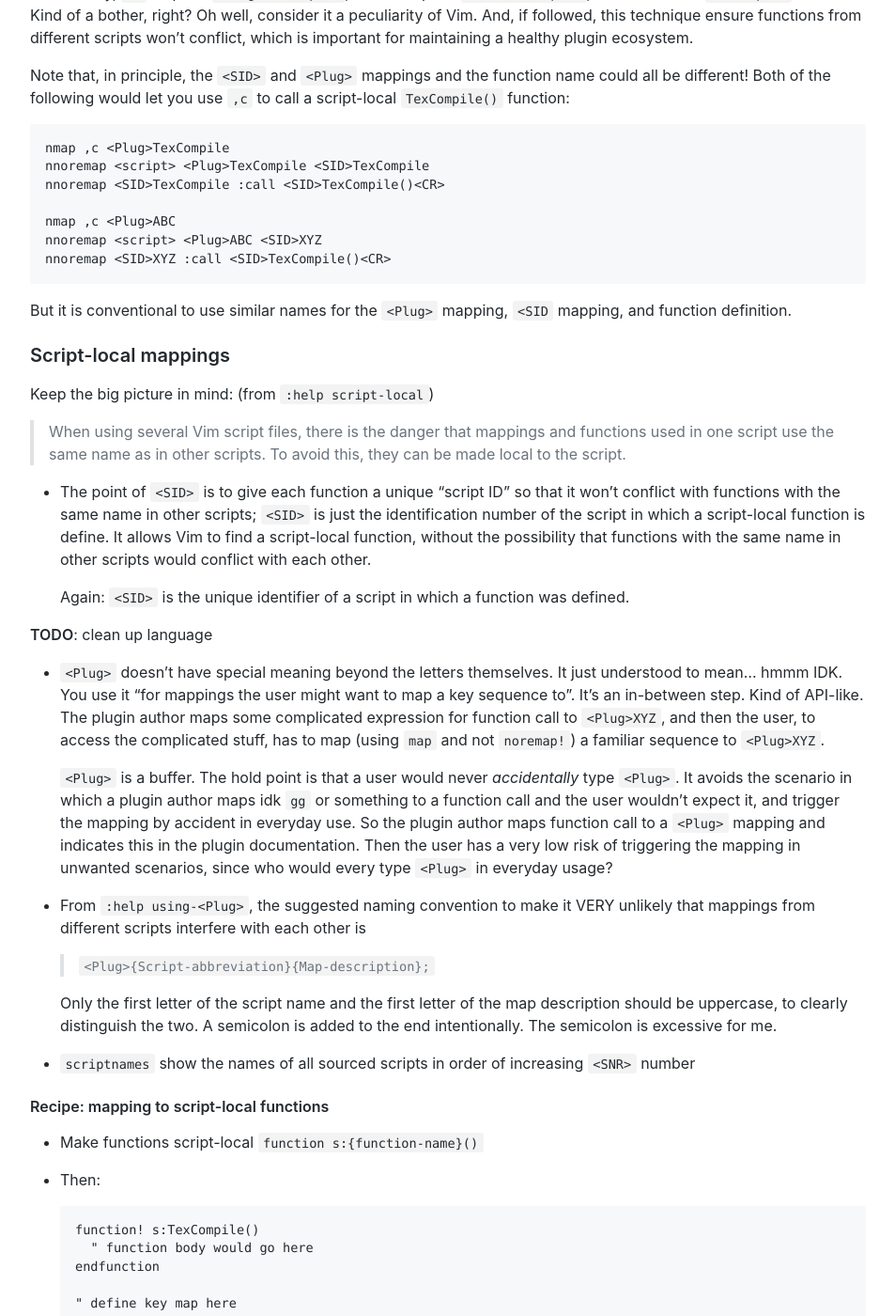
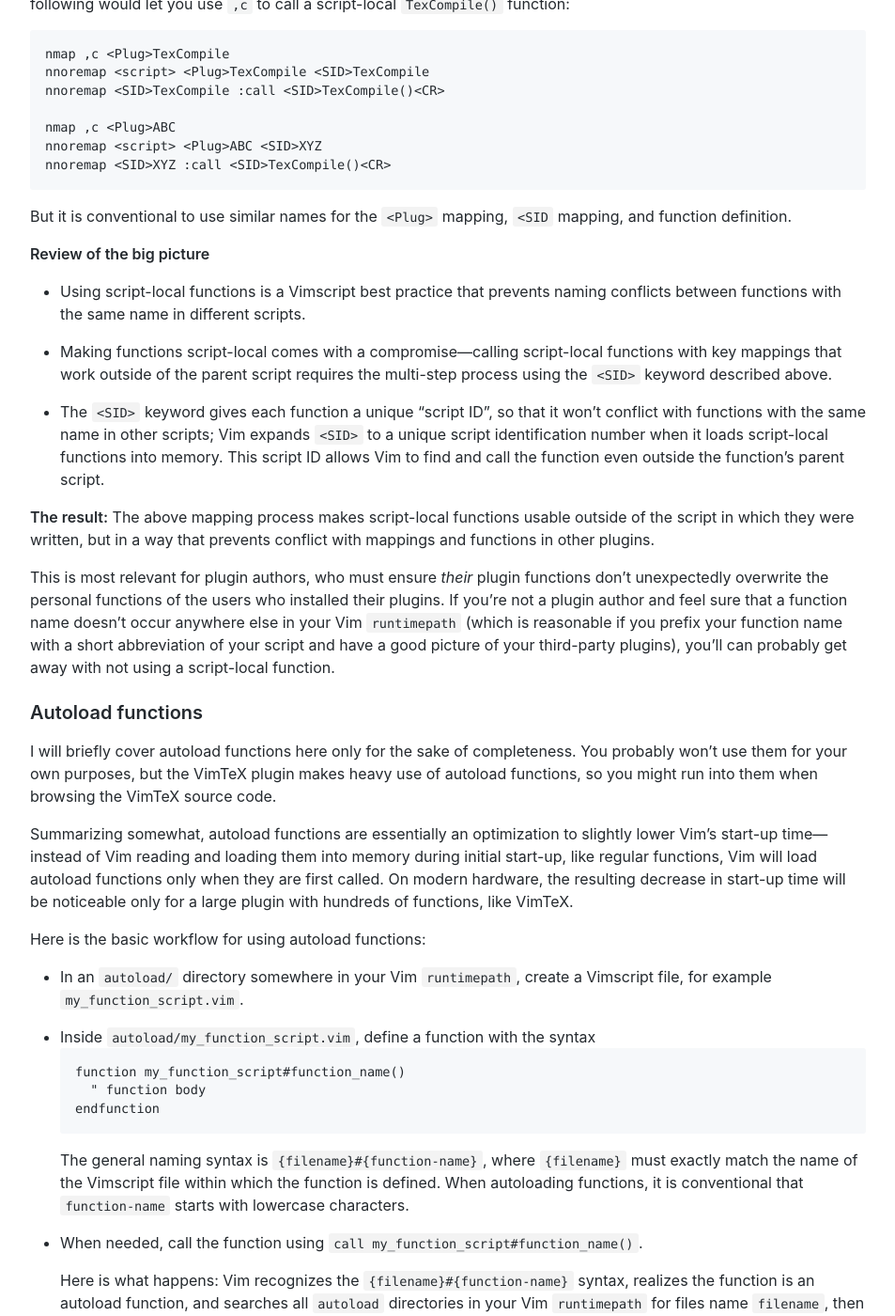
Before and after one commit to ejmastnak/ejmastnak.github.io, a Jekyll site: the page built from tutorials/vim-latex/vimscript.md, in a window 1280 px wide and 1400 px high, scrolled down 13325 px. Shown: the whole window at 94% size, without its empty margins (163-1116 px from the left). Built offline with Jekyll 4.4.1, drawn with Linux system fonts in a browser that asks for light colours; some of the changed text lies outside the part shown.

Commit message:
Clean up duplicate script-local function content
Context: When brainstorming the article, I had written content about
script-local functions and mappings that call them in both the function
and key mapping sections. This commit removes duplicate content and
cleans up the content I chose to keep.

````diff
--- a/tutorials/vim-latex/vimscript.md
+++ b/tutorials/vim-latex/vimscript.md
@@ -33,9 +33,6 @@ This article provides a theoretical background for use of Vimscript in filetype-
     * [Scope of script-local functions](#scope-of-script-local-functions)
     * [Why use script-local functions?](#why-use-script-local-functions)
     * [Calling script-local functions using SID key mappings](#calling-script-local-functions-using-sid-key-mappings)
-  * [Script-local mappings](#script-local-mappings)
-    * [Recipe: mapping to script-local functions](#recipe-mapping-to-script-local-functions)
-    * [Understanding what could go wrong if you don't follow best practices](#understanding-what-could-go-wrong-if-you-dont-follow-best-practices)
   * [Autoload functions](#autoload-functions)
 
 <!-- vim-markdown-toc -->
@@ -432,28 +429,26 @@ Here is what the documentation at `:help local-function` has to say:
 One would overwrite the other, leading to confusion.
 Meanwhile, if the scripts both used `function s:SomeFunctionName`, no problems would occur because the functions are script-local.
 
-Lesson: using script-local functions avoids name conflict with functions in other scripts.
-Although the risk of name overlap is often small, I will focus on script-local functions in this article.
+**Lesson:** using script-local functions prevents name conflicts with functions in other scripts.
 
-Note that using script-local functions is not a hard and fast rule.
-If you don't want to go through the bother of script-local functions and are certain your function names won't conflict with other scripts or plugins---especially if you don't intend to distribute your plugin to others---you don't need to make every function script-local.
+**But keep in mind:** If you are not a plugin author who will distribute your Vimscript to other users, the risk of name overlap is often small, and you may decide that using script local functions is more bother than it is worth.
+If you are certain your function names won't conflict with other scripts or plugins---especially if you don't intend to distribute your plugin to others---you don't need to make every function script-local.
 Even well-known filetype plugins from reputable authors can include global functions, such as `MarkdownFold` and `MarkdownFoldText` in Tim Pope's [`vim-markdown`](https://github.com/tpope/vim-markdown), and everything works just fine.
 
+In any case, if you do follow best practices and use script-local functions, here is how to call the functions with key mappings outside of the script in which the functions were defined.
+
 #### Calling script-local functions using SID key mappings
-In Vimscript, defining key mappings that call script-local functions is a three-step process:
-1. Map the key combination you will actually use to call the function to a `<Plug>` mapping.
+In Vimscript, defining key mappings that call script-local functions is a multi-step process:
+1. Pick a short, convenient key combination you will actually use to call the function.
+1. Map the shortcut key combination to a `<Plug>` mapping.
 1. Map the `<Plug>` mapping to a `<SID>` (script ID) mapping.
 1. Use the `<SID>` mapping to call the function.
 
-The goal here is to make script-local functions usable outside of the script in which they were written, but in a way that prevents conflict with mappings and functions in other plugins.
-Vim makes this possible with the `<SID>` keyword, which stands for script ID and uniquely identifies the script in which a script-local function was originally defined.
-
-Following is a concrete example of this three-step process, adapted from the official documentation;
-you can see the original source in the `PIECES` section of `:help write-plugin`.
-Suppose you wanted to use the key sequence `,c` in normal mode to call a script-local function called `TexCompile` defined in, say, `ftplugin/tex.vim`.
+<!-- adapted from the official documentation; you can see the original source in the `PIECES` section of `:help write-plugin`. -->
+Following is a concrete example of this multi-step process: we will define a script-local plugin called `s:TexCompile()` in the file `ftplugin/tex.vim`, and use the short key sequence `,c` in normal mode to call this function in all Vim buffers with the `tex` filetype.
 Here is the code that would achieve this:
   ```vim
-  " In the file ftplugin/tex.vim (for example), define...
+  " In the file ftplugin/tex.vim (for instance)...
 
   function! s:TexCompile()
     " implement compilation functionality here
@@ -465,21 +460,21 @@ Here is the code that would achieve this:
   nnoremap <SID>TexCompile :call <SID>TexCompile()<CR>
   ```
   You could then use `,c` in normal mode to call the `s:TexCompile` function from *any* file with the `tex` filetype.
+  (You could off course replace `,c` with whatever shortcut you wanted.)
 
 Here's an explanation of what the above Vimscript does:
-- `nmap ,c <Plug>TexCompile` maps the key combination `,c` to the literal string `<Plug>TexCompile` (in normal mode because of `nmap`).
-  Appending `<Plug>` is conventional in this context, but note that `<Plug>` is simply a string of characters just like `TexCompile`.
+- `nmap ,c <Plug>TexCompile` maps the shortcut `,c` to the string `<Plug>TexCompile` (in normal mode because of `nmap`) using a `<Plug>` mapping, which was described earlier in this article in the section [Plug mappings](#plug-mappings).
 
 - `nnoremap <script> <Plug>TexCompile <SID>TexCompile` maps the string `<Plug>TexCompile` to `<SID>Compile`.
 
-- The final line maps `<SID>Compile` to the command `:call <SID>TexCompile()<CR>`, which calls the `TexCompile()` function (`<CR>` represents the enter key).
+- The final line maps `<SID>Compile` to the command `:call <SID>TexCompile()<CR>`, which calls the `s:TexCompile()` function (`<CR>` represents the enter key).
   Using `<SID>` before the function name, as in `<SID>TexCompile()`, allows Vim to identify the script ID of the script the function was originally defined in, which makes it possible for Vim to find and execute the function even when the mapping the calls it is used outside the original script.
   You can read more about this admittedly convoluted process at `:help <SID>`.
 
-  It's important that `nmap ,c <Plug>TexCompile` uses `nmap` and not `nnoremap`, since it is *intended* that `<Plug>TexCompile` maps to `<SID>Compile`.
-  Using `noremap ,c <Plug>TexCompile` (instead of `nmap`) would make `,c` the equivalent of literally typing the key sequence `<Plug>TexCompile`.
+  It's important that `nmap ,c <Plug>TexCompile` uses `nmap` and not `nnoremap`, since it is *intended* that `<Plug>TexCompile` remaps to `<SID>Compile`.
+  Using `noremap ,c <Plug>TexCompile` (instead of `nmap`) would make `,c` the equivalent of literally typing the key sequence `<Plug>TexCompile` in normal mode.
 
-In summary, `,c` maps to `<Plug>TexCompile`, which maps to `<SID>TexCompile`, which calls the `TexCompile` function.
+In summary, `,c` maps to `<Plug>TexCompile`, which maps to `<SID>TexCompile`, which calls the `s:TexCompile()` function.
 Kind of a bother, right? Oh well, consider it a peculiarity of Vim.
 And, if followed, this technique ensure functions from different scripts won't conflict, which is important for maintaining a healthy plugin ecosystem.
 
@@ -495,97 +490,23 @@ nnoremap <SID>XYZ :call <SID>TexCompile()<CR>
 ```
 But it is conventional to use similar names for the `<Plug>` mapping, `<SID` mapping, and function definition.
 
-### Script-local mappings
-Keep the big picture in mind: (from `:help script-local`)
+**Review of the big picture**
 
-> When using several Vim script files, there is the danger that mappings and functions used in one script use the same name as in other scripts.
-> To avoid this, they can be made local to the script.
+- Using script-local functions is a Vimscript best practice that prevents naming conflicts between functions with the same name in different scripts.
 
-- The point of `<SID>` is to give each function a unique "script ID" so that it won't conflict with functions with the same name in other scripts; `<SID>` is just the identification number of the script in which a script-local function is define.
-  It allows Vim to find a script-local function, without the possibility that functions with the same name in other scripts would conflict with each other.
+- Making functions script-local comes with a compromise---calling script-local functions with key mappings that work outside of the parent script requires the multi-step process using the `<SID>` keyword described above.
 
-  Again: `<SID>` is the unique identifier of a script in which a function was defined.
+- The `<SID>` keyword gives each function a unique "script ID", so that it won't conflict with functions with the same name in other scripts;
+  Vim expands `<SID>` to a unique script identification number when it loads script-local functions into memory.
+  This script ID allows Vim to find and call the function even outside the function's parent script.
 
-**TODO**: clean up language
-- `<Plug>` doesn't have special meaning beyond the letters themselves.
-  It just understood to mean... hmmm IDK.
-  You use it "for mappings the user might want to map a key sequence to".
-  It's an in-between step.
-  Kind of API-like.
-  The plugin author maps some complicated expression for function call to `<Plug>XYZ`, and then the user, to access the complicated stuff, has to map (using `map` and not `noremap!`) a familiar sequence to `<Plug>XYZ`.
+**The result:** The above mapping process makes script-local functions usable outside of the script in which they were written, but in a way that prevents conflict with mappings and functions in other plugins.
 
-  `<Plug>` is a buffer.
-  The hold point is that a user would never *accidentally* type `<Plug>`.
-  It avoids the scenario in which a plugin author maps idk `gg` or something to a function call and the user wouldn't expect it, and trigger the mapping by accident in everyday use.
-  So the plugin author maps function call to a `<Plug>` mapping and indicates this in the plugin documentation.
-  Then the user has a very low risk of triggering the mapping in unwanted scenarios, since who would every type `<Plug>` in everyday usage?
-
-- From `:help using-<Plug>`, the suggested naming convention to make it VERY unlikely that mappings from different scripts interfere with each other is
-
-  > `<Plug>{Script-abbreviation}{Map-description};`
-
-  Only the first letter of the script name and the first letter of the map description should be uppercase, to clearly distinguish the two.
-  A semicolon is added to the end intentionally.
-  The semicolon is excessive for me.
-
-- `scriptnames` show the names of all sourced scripts in order of increasing `<SNR>` number
-
-#### Recipe: mapping to script-local functions
-- Make functions script-local `function s:{function-name}()`
-
-- Then:
-  ```vim
-  function! s:TexCompile()
-    " function body would go here
-  endfunction
-
-  " define key map here
-  nmap <leader>c <Plug>TexCompile
-  nnoremap <script> <Plug>TexCompile <SID>TexCompile
-  nnoremap <SID>TexCompile :call <SID>TexCompile()<CR>
-  ```
-  (To fully understand what is happens, you should understand the general difference between `map` and `noremap`.)
-
-  Note the use of:
-  - `nmap` in `nmap <leader>c <Plug>TexCompile`, since we want to remap `<leader>c` to `<Plug>TexCompile` (we want `<leader>c` to trigger the same thing that `<Plug>TexCompile` is mapped to one line below.)
-
-
-  - `nnoremap <script>` in `<nnoremap> <script> <Plug>TexCompile <SID>TexCompile`.
-
-    First what this does: `noremap <script> {lhs} <SID>{rhs}` will only remap `<SID>{rhs}` to mappings defined in the script with script ID `<SID>`.
-
-    Using `noremap <script>` really means "use `remap` if the mapping's RHS occurs in the script with script ID `<SID>`, and use `noremap` otherwise".
-
-    This is a peculiarity of the `<script>` keyword and is described in `:map-script`, if not in perfectly clear language.
-
-  - `nnoremap` in `nnoremap <SID>TexCompile :call <SID>TexCompile()<CR>`.
-    This ensures the mapping's RHS, i.e. `:call <SID>TexCompile()<CR>`, is executed verbatim.
-
-#### Understanding what could go wrong if you don't follow best practices
-It helps to understand the consequences (which often aren't terribly severe), so you can make an informed decision for yourself.
-Often, regular users writing plugins for themselves won't find compelling reasons to take all of the safety measures listed above, because the extra bother outweights the potential benefits.
-
-- If you don't use `<unique>` with mappings, any existing mapping with the same `{lhs}` will be overwritten.
-  If you do use `<unique>`, the new mapping will fail with an error message, so that you can debug the problem.
-
-  If writing mappings for your own use that you know you want to be the way they are, there is no compelling reason to use use `<unique>`.
-  You would use `<unique>` as a plugin author to prevent the possibility that users of your plugin, who won't be looking at its source code, won't have their mappings overwritten.
-
-  I rarely see `<unique>` out in the wild, although you can find it in Tim Pope's `vim-fugitive` in `autoload/fugitive.vim`
-
-- If you don't use `<SID>`, there is a possibility that functions with the same name, but defined in different scripts, will conflict.
-  One will end up overwriting the other and you will get confusing results.
-
-  Again, this is relevant more for plugin authors than for users.
-  If you're sure a function name doesn't occur anywhere else in your Vim directory (which is reasonable if you prefix your function name with a short abbreviation of your script and have your external plugins under control), you'll be fine not using `<SID>`
-
-  `<SID>`: ensures multiple instances of the same function name in different scripts don't conflict
-
-- `<Plug>`: ensures multiple instances of a mapping LHS in different scripts don't conflict.
-
+This is most relevant for plugin authors, who must ensure *their* plugin functions don't unexpectedly overwrite the personal functions of the users who installed their plugins.
+If you're not a plugin author and feel sure that a function name doesn't occur anywhere else in your Vim `runtimepath` (which is reasonable if you prefix your function name with a short abbreviation of your script and have a good picture of your third-party plugins), you'll can probably get away with not using a script-local function.
 
 ### Autoload functions
-I briefly cover autoload functions here only for the sake of completeness.
+I will briefly cover autoload functions here only for the sake of completeness.
 You probably won't use them for your own purposes, but the VimTeX plugin makes heavy use of autoload functions, so you might run into them when browsing the VimTeX source code.
 
 Summarizing somewhat, autoload functions are essentially an optimization to slightly lower Vim's start-up time---instead of Vim reading and loading them into memory during initial start-up, like regular functions, Vim will load autoload functions only when they are first called.
````
